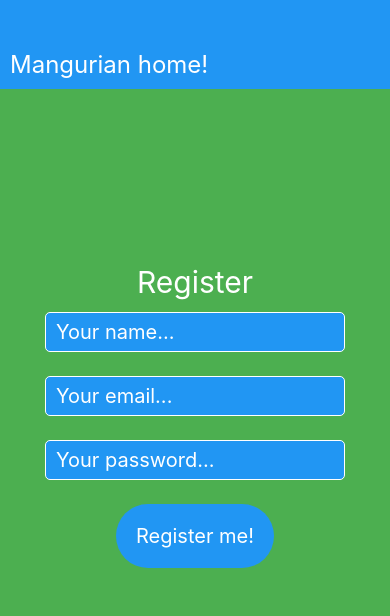
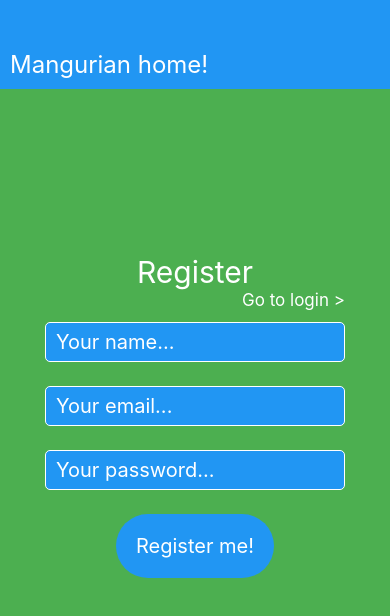
Before and after one commit to javiBertos/react-native-course--auth-app, a React Native app: screen / in a window 390 px wide. Shown: the top 616 px of the page. Built offline with nearby package versions, Linux system fonts and the light colour scheme.

Commit message:
feat: Ref the name input and add controls to switch between register and login

```diff
--- a/components/Auth/Auth.tsx
+++ b/components/Auth/Auth.tsx
@@ -13,12 +13,14 @@ export default function Auth({ setAuthTitle }: AuthProps) {
 
     const [authStatus, setAuthStatus] = useState<"register"|"login"|"logged">("register");
 
+    const nameRef = useRef<TextInput | null>(null);
     const emailRef = useRef<TextInput | null>(null);
     const formDefinitions: InputForm[] = [
         {
             propertyName: "name",
             placeholder: "Your name...",
-            secureTextEntry: false
+            secureTextEntry: false,
+            ref: nameRef
         },
         {
             propertyName: "email",
@@ -105,6 +107,22 @@ export default function Auth({ setAuthTitle }: AuthProps) {
 
     return (
         <View style={styles.authContainer}>
+            {authStatus == "register" && (
+                <Pressable style={styles.navLink} onPress={() => {
+                    setAuthStatus("login");
+                    emailRef.current?.focus();
+                }}>
+                    <Text style={[styles.navLinkText, styles.rightAligned]}>Go to login &gt;</Text>
+                </Pressable>
+            )}
+            {authStatus == "login" && (
+                <Pressable style={styles.navLink} onPress={() => {
+                    setAuthStatus("register");
+                    nameRef.current?.focus();
+                }}>
+                    <Text style={[styles.navLinkText, styles.leftAligned]}>&lt; Back to register</Text>
+                </Pressable>
+            )}
             {
                 formDefinitions.map(formElement => {
                     if (authStatus == "register" && formElement.propertyName == "name" || authStatus != "logged" && formElement.propertyName != "name") {
--- a/components/Auth/styles.ts
+++ b/components/Auth/styles.ts
@@ -29,6 +29,19 @@ export const AuthStyles = StyleSheet.create({
         color: '#fff',
         textAlign: 'center',
     },
+    navLink: {
+        width: '100%',
+    },
+    navLinkText: {
+        fontSize: 17,
+        color: '#fff',
+    },
+    leftAligned: {
+        textAlign: 'left',
+    },
+    rightAligned: {
+        textAlign: 'right',
+    },
     logOutButton: {
         backgroundColor: '#912a2a',
         borderRadius: 50,
```
